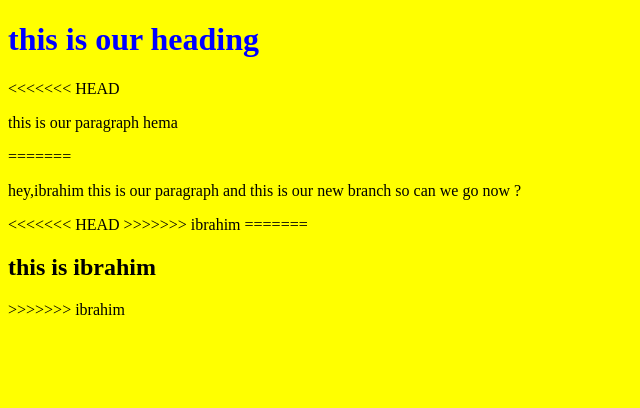
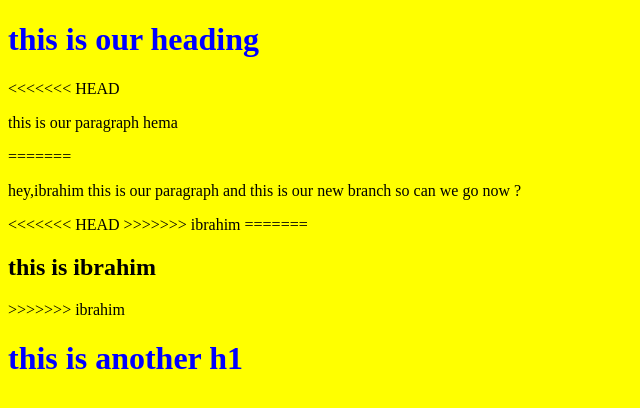
Before and after one commit to IbrahimHamdy1/Egypt_data, a plain HTML site: page index.html in a window 1280 px wide. Shown: the whole page, without its empty margins (0-640 px from the left). Drawn offline with Linux system fonts and the light colour scheme.

Commit message:
master added heading

```diff
--- a/index.html
+++ b/index.html
@@ -18,5 +18,6 @@
 =======
     <h2>this is ibrahim</h2>
 >>>>>>> ibrahim
+<h1>this is another h1 </h1>
 </body>
 </html>
```
